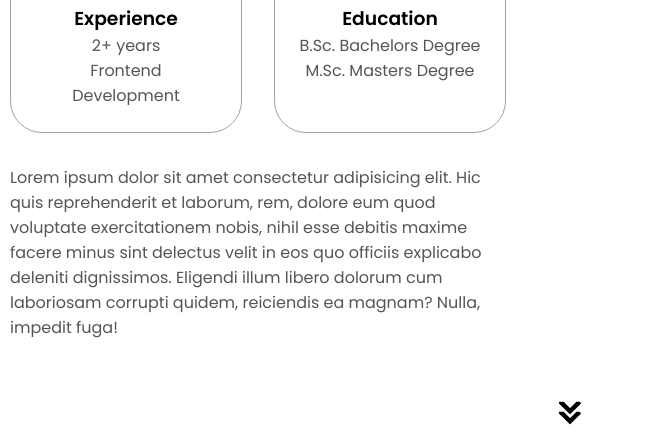
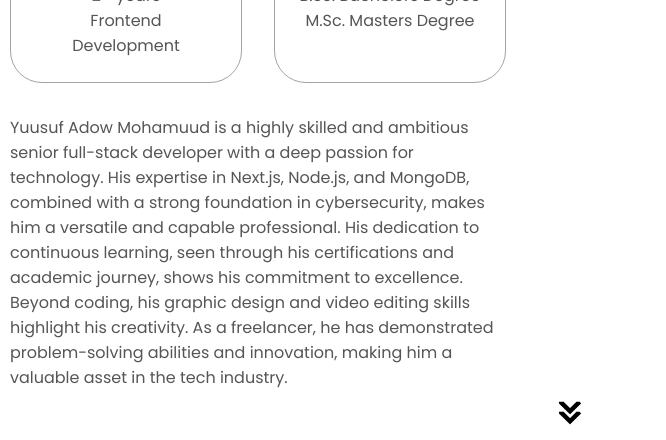
Before and after one commit to yuusufcadow/My-protfolio, a plain HTML site: page index.html in a window 1280 px wide. Shown: the part 1195-1635 px from the top of the page, 614-1280 px from the left. Drawn offline with Linux system fonts and the light colour scheme.

Commit message:
Update index.html

```diff
--- a/index.html
+++ b/index.html
@@ -105,12 +105,7 @@
           </div>
           <div class="text-container">
             <p>
-              Lorem ipsum dolor sit amet consectetur adipisicing elit. Hic quis
-              reprehenderit et laborum, rem, dolore eum quod voluptate
-              exercitationem nobis, nihil esse debitis maxime facere minus sint
-              delectus velit in eos quo officiis explicabo deleniti dignissimos.
-              Eligendi illum libero dolorum cum laboriosam corrupti quidem,
-              reiciendis ea magnam? Nulla, impedit fuga!
+            Yuusuf Adow Mohamuud is a highly skilled and ambitious senior full-stack developer with a deep passion for technology. His expertise in Next.js, Node.js, and MongoDB, combined with a strong foundation in cybersecurity, makes him a versatile and capable professional. His dedication to continuous learning, seen through his certifications and academic journey, shows his commitment to excellence. Beyond coding, his graphic design and video editing skills highlight his creativity. As a freelancer, he has demonstrated problem-solving abilities and innovation, making him a valuable asset in the tech industry.
             </p>
           </div>
         </div>
```
